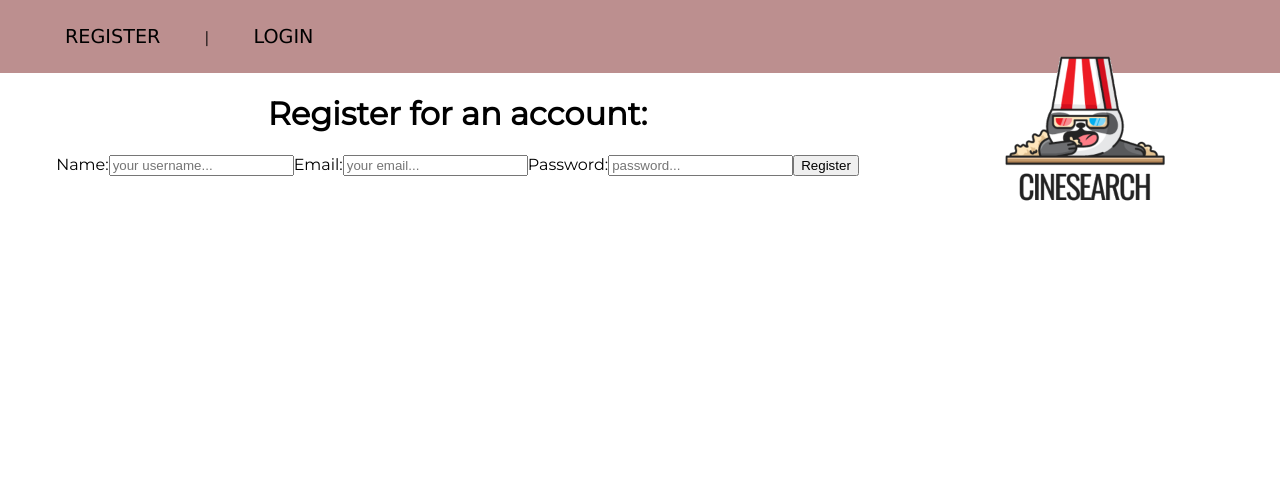
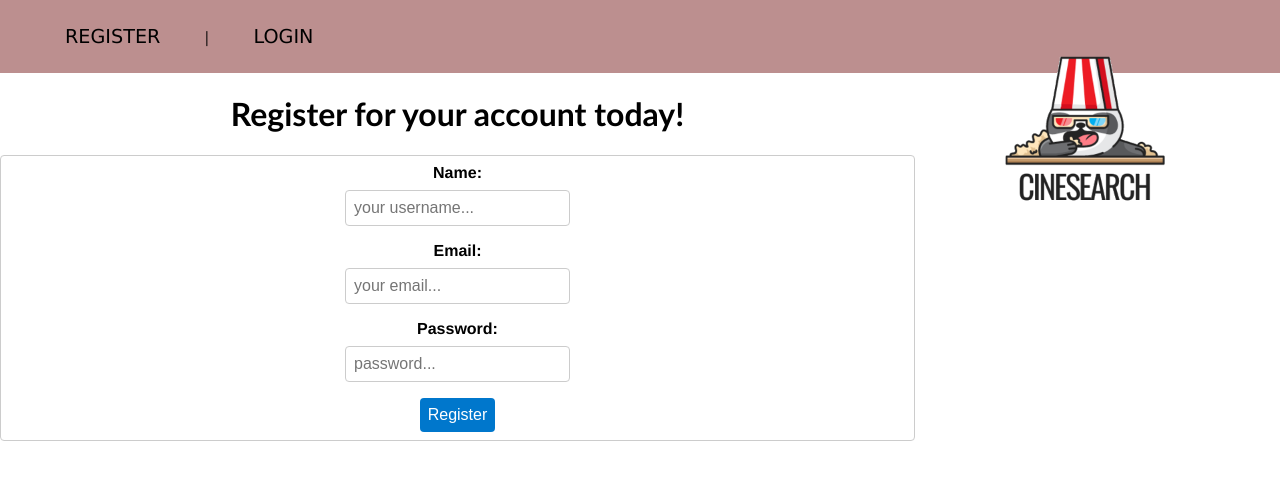
Before and after one commit to mylesw27/cinesearch, a React (Create React App) app: page /register in a window 1280 px wide. Shown: the top 480 px of the page. Built offline with nearby package versions, Linux system fonts and the light colour scheme; a web font is replaced by a local one.

Commit message:
got styling on register and login page done

```diff
--- a/src/App.css
+++ b/src/App.css
@@ -5,8 +5,8 @@ body {
   text-align: center;
   background-repeat: no-repeat;
   background-size: cover;
-  background-image: linear-gradient(rgba(255, 255, 255, 0.5), rgba(255, 255, 255, 0.5)),
-	url("/public/bg.jpg");
+  /* background-image: linear-gradient(rgba(255, 255, 255, 0.5), rgba(255, 255, 255, 0.5)),
+	url("/public/bg.jpg"); */
 }
 
 .navbar {
@@ -55,3 +55,103 @@ body {
   margin-right: 0px;
   margin-top: -80px;
 }
+
+.register-title {
+  font-family: 'Gill Sans', 'Gill Sans MT', Calibri, 'Trebuchet MS', sans-serif;
+}
+
+.login-title {
+  font-family: 'Gill Sans', 'Gill Sans MT', Calibri, 'Trebuchet MS', sans-serif;
+}
+
+.register-inputs {
+	display: flex;
+	flex-direction: column;
+	align-items: center;
+  margin-bottom: 1rem;
+	padding: 0.5rem;
+	border-radius: 4px;
+	border: 1px solid #ccc;
+	font-size: 1rem;
+}
+
+
+input {
+  margin-bottom: 1rem;
+	padding: 0.5rem;
+	border-radius: 4px;
+	border: 1px solid #ccc;
+	font-size: 1rem;
+
+}
+
+label {
+	margin-bottom: 0.5rem;
+	font-weight: bold;
+}
+
+.btn-register {
+	padding: 0.5rem;
+	border-radius: 4px;
+	border: none;
+	background-color: #0077cc;
+	color: #fff;
+	font-size: 1rem;
+	cursor: pointer;
+}
+
+.btn-register:hover {
+	background-color: #0066b3;
+}
+
+.label-name-register {
+	width: 100%;
+  font-family: 'Franklin Gothic Medium', 'Arial Narrow', Arial, sans-serif;
+}
+
+.input-name {
+	width: 100%;
+}
+
+.label-email-register {
+	width: 100%;
+  font-family: 'Franklin Gothic Medium', 'Arial Narrow', Arial, sans-serif;
+}
+
+.input-email {
+	width: 100%;
+}
+
+.label-password-register {
+	width: 100%;
+  font-family: 'Franklin Gothic Medium', 'Arial Narrow', Arial, sans-serif;
+}
+
+.input-password {
+	width: 100%;
+}
+
+.login-inputs {
+	display: flex;
+	flex-direction: column;
+	align-items: center;
+  margin-bottom: 1rem;
+	padding: 0.5rem;
+	border-radius: 4px;
+	border: 1px solid #ccc;
+	font-size: 1rem;
+}
+
+.btn-login {
+	padding: 0.5rem;
+	border-radius: 4px;
+	border: none;
+	background-color: #0077cc;
+	color: #fff;
+	font-size: 1rem;
+	cursor: pointer;
+}
+
+.btn-login:hover {
+	background-color: #0066b3;
+}
--- a/src/components/pages/Login.jsx
+++ b/src/components/pages/Login.jsx
@@ -47,12 +47,12 @@ export default function Login({ currentUser, setCurrentUser }) {
 
 	return (
 		<div>
-			<h1>Login to Your Account:</h1>
+			<h1 className="login-title">Login to Your Account:</h1>
 
 			<p>{msg}</p>
 
-			<form onSubmit={handleSubmit}>
-				<label htmlFor='email'>Email:</label>
+			<form onSubmit={handleSubmit} className="login-inputs">
+				<label htmlFor='email' className="label-name-login">Email:</label>
 				<input
 					type="email"
 					id="email"
@@ -61,7 +61,7 @@ export default function Login({ currentUser, setCurrentUser }) {
 					value={email}
 				/>
 
-				<label htmlFor='password'>Password:</label>
+				<label htmlFor='password' className="label-password-login">Password:</label>
 				<input
 					type="password"
 					id="password"
@@ -70,7 +70,7 @@ export default function Login({ currentUser, setCurrentUser }) {
 					value={password}
 				/>
 
-				<button type="submit">Login</button>
+				<button type="submit" className="btn-login">Login</button>
 			</form>
 		</div>
 	)
--- a/src/components/pages/Register.jsx
+++ b/src/components/pages/Register.jsx
@@ -49,12 +49,12 @@ export default function Register({ currentUser, setCurrentUser }) {
 
 	return (
 		<div>
-			<h1>Register for an account:</h1>
+			<h1 className="register-title">Register for your account today!</h1>
 
 			<p>{msg}</p>
 
-			<form onSubmit={handleSubmit}>
-				<label htmlFor='name'>Name:</label>
+			<form className="register-inputs" onSubmit={handleSubmit}>
+				<label htmlFor='name' className="label-name-register">Name:</label>
 				<input
 					type="text"
 					id="name"
@@ -63,7 +63,7 @@ export default function Register({ currentUser, setCurrentUser }) {
 					value={name}
 				/>
 
-				<label htmlFor='email'>Email:</label>
+				<label htmlFor='email' className="label-email-register">Email:</label>
 				<input
 					type="email"
 					id="email"
@@ -72,7 +72,7 @@ export default function Register({ currentUser, setCurrentUser }) {
 					value={email}
 				/>
 
-				<label htmlFor='password'>Password:</label>
+				<label htmlFor='password' className="label-password-register">Password:</label>
 				<input
 					type="password"
 					id="password"
@@ -81,7 +81,7 @@ export default function Register({ currentUser, setCurrentUser }) {
 					value={password}
 				/>
 
-				<button type="submit">Register</button>
+				<button type="submit" className="btn-register">Register</button>
 			</form>
 		</div>
 	)
```
